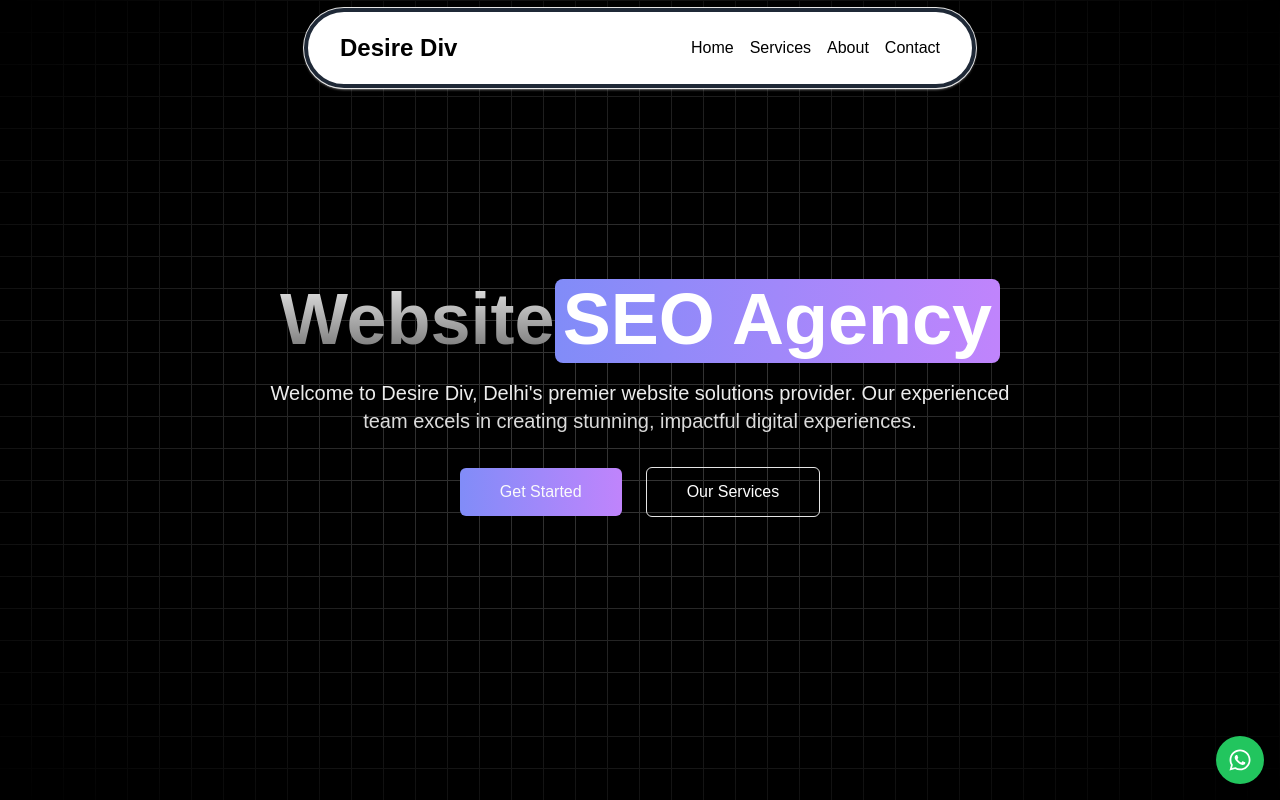
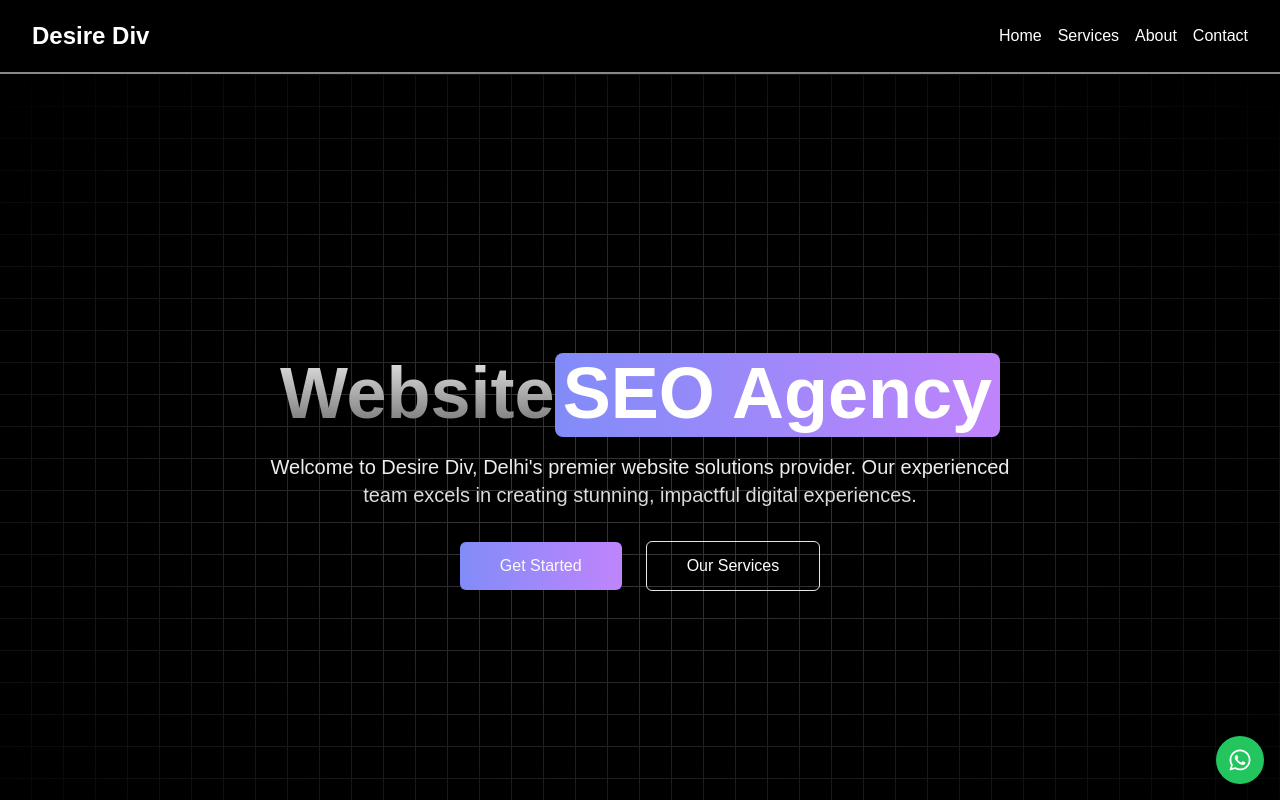
Before and after one commit to XcelB2B/design3, a Next.js app: page / in a window 1280 px wide. Shown: the top 800 px of the page. Built offline with nearby package versions, Linux system fonts and the light colour scheme.

Commit message:
Refactor Header and Navbar components to update styling and improve accessibility

```diff
--- a/src/app/_components/Header.jsx
+++ b/src/app/_components/Header.jsx
@@ -7,7 +7,7 @@ import Link from "next/link";
 
 export function Header() {
   return (
-    <div className="relative w-full flex items-center justify-center">
+    <div className=" backdrop-blur-md border-b border-[#888888] sticky top-0 z-50 bg-black/30">
       <Navbar className="top-0 md:top-2" />
     </div>
   );
@@ -17,10 +17,13 @@ function Navbar({ className }) {
   const [active, setActive] = useState(null);
   return (
     <div
-      className={cn("fixed top-10 inset-x-0 max-w-2xl mx-auto z-50", className)}
+      className={cn(
+        "backdrop-blur-md border-b border-[#888888] sticky top-0 z-50 bg-black/30",
+        className
+      )}
     >
       <Menu setActive={setActive}>
-        <Link href="/" className="text-sm md:text-base text-black">
+        <Link href="/" className="text-sm md:text-base text-white">
           Home
         </Link>
 
--- a/src/components/ui/navbar-menu.jsx
+++ b/src/components/ui/navbar-menu.jsx
@@ -17,7 +17,7 @@ export const MenuItem = ({ setActive, active, item, children }) => {
     <div onMouseEnter={() => setActive(item)} className="relative ">
       <motion.p
         transition={{ duration: 0.3 }}
-        className="cursor-pointer text-black hover:opacity-[0.9] text-sm md:text-base"
+        className="cursor-pointer text-white hover:opacity-[0.9] text-sm md:text-base"
       >
         {item}
       </motion.p>
@@ -50,9 +50,9 @@ export const Menu = ({ setActive, children }) => {
   return (
     <nav
       onMouseLeave={() => setActive(null)}
-      className="relative sm:rounded-full sm:border-4 sm:border-gray-800 bg-white shadow-input flex justify-between items-center px-4 md:px-8 py-5 "
+      className=" sticky top-0 z-50   flex justify-between max-w-7xl mx-auto items-center px-4 md:px-8 py-5 "
     >
-      <Link href={"/"} className="sm:text-2xl text-base font-bold text-black">
+      <Link href={"/"} className="sm:text-2xl text-base font-bold text-white">
         {" "}
         Desire Div
       </Link>
@@ -63,7 +63,7 @@ export const Menu = ({ setActive, children }) => {
 
 export const HoveredLink = ({ children, ...rest }) => {
   return (
-    <Link {...rest} className="text-neutral-700  hover:text-black text-sm">
+    <Link {...rest} className="text-neutral-700  hover:text-white text-sm">
       {children}
     </Link>
   );
```
